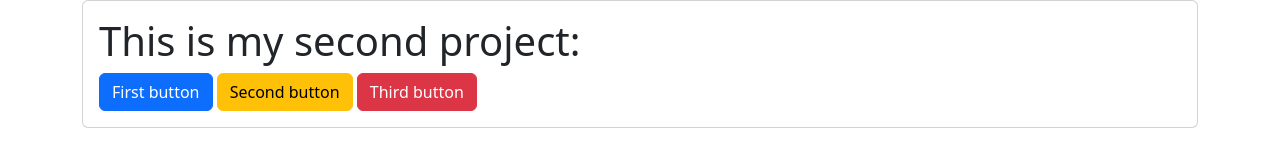
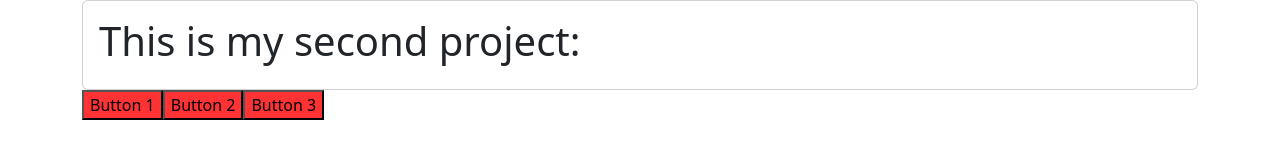
Before and after one commit to Rata13NS/Hidden-Button, a plain HTML site: page index.html in a window 1280 px wide. Drawn offline with nearby package versions, Linux system fonts and the light colour scheme.

Commit message:
Update index.html

```diff
--- a/index.html
+++ b/index.html
@@ -6,23 +6,13 @@
     <meta name="viewport" content="width=device-width, initial-scale=1, shrink-to-fit=no">
     <link href="https://cdn.jsdelivr.net/npm/bootstrap@5.3.3/dist/css/bootstrap.min.css" rel="stylesheet" integrity="sha384-QWTKZyjpPEjISv5WaRU9OFeRpok6YctnYmDr5pNlyT2bRjXh0JMhjY6hW+ALEwIH" crossorigin="anonymous">
     <script src="https://cdn.jsdelivr.net/npm/bootstrap@5.3.3/dist/js/bootstrap.bundle.min.js" integrity="sha384-YvpcrYf0tY3lHB60NNkmXc5s9fDVZLESaAA55NDzOxhy9GkcIdslK1eN7N6jIeHz" crossorigin="anonymous"></script>
-
-    <title>First project</title>
+    <title>Second project</title>
   </head>
-  <body onLoad="choseRandomButton()">
-    <div class="container">
+  <body onLoad="createButtons();chooseRandomButton();">
+    <div class="container" id="buttons-container">
         <div class="card">
-            <div class="card-body">
+            <div class="card-body" id="nav-buttons">
                 <h1>This is my second project:</h1>
-                <button id="hiddenButton1" type="button" class="btn btn-primary" onClick="status1()">
-                    First button
-                </button>
-                <button id="hiddenButton2" type="button" class="btn btn-warning" onClick="status2()">
-                    Second button
-                </button>
-                <button id="hiddenButton3" type="button" class="btn btn-danger" onClick="status3()">
-                    Third button
-                </button>
             </div>
         </div>
     </div>
```
